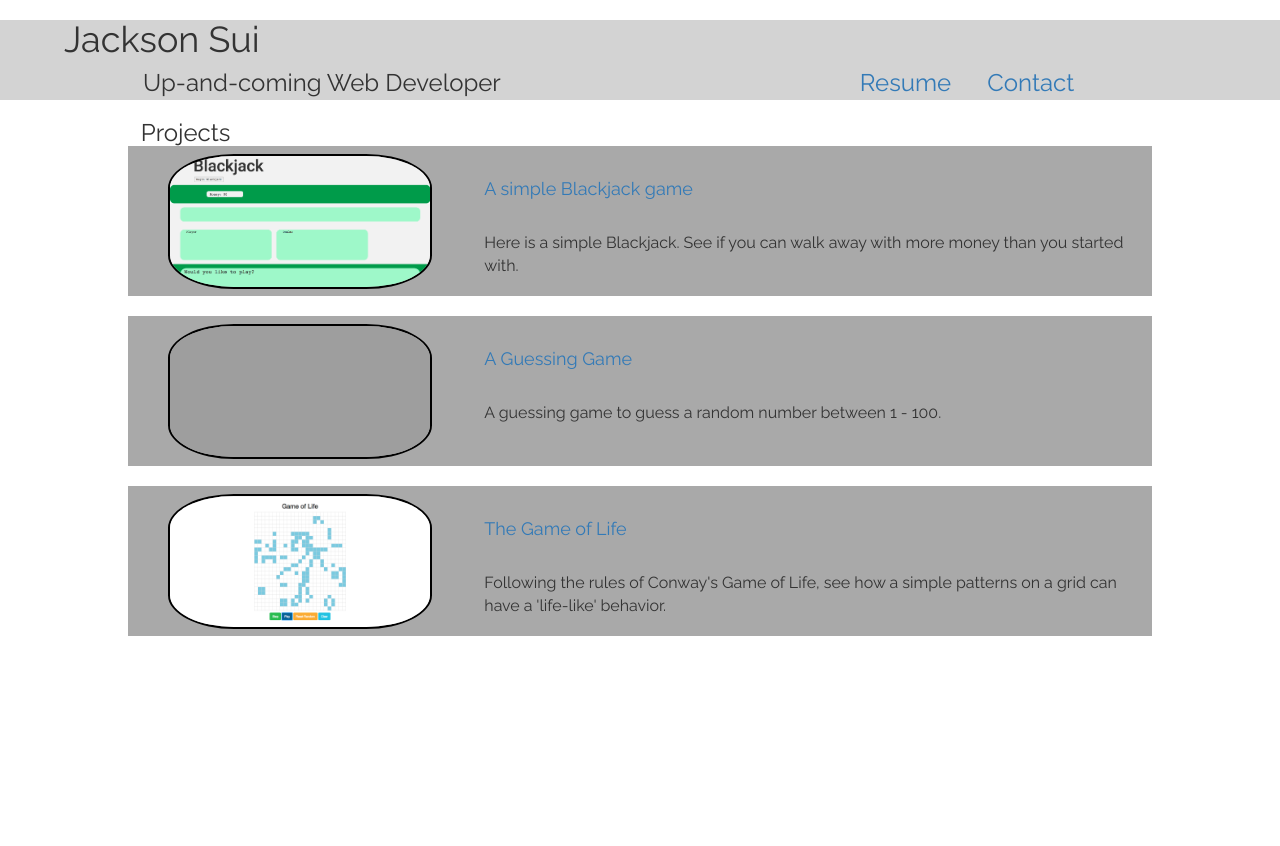
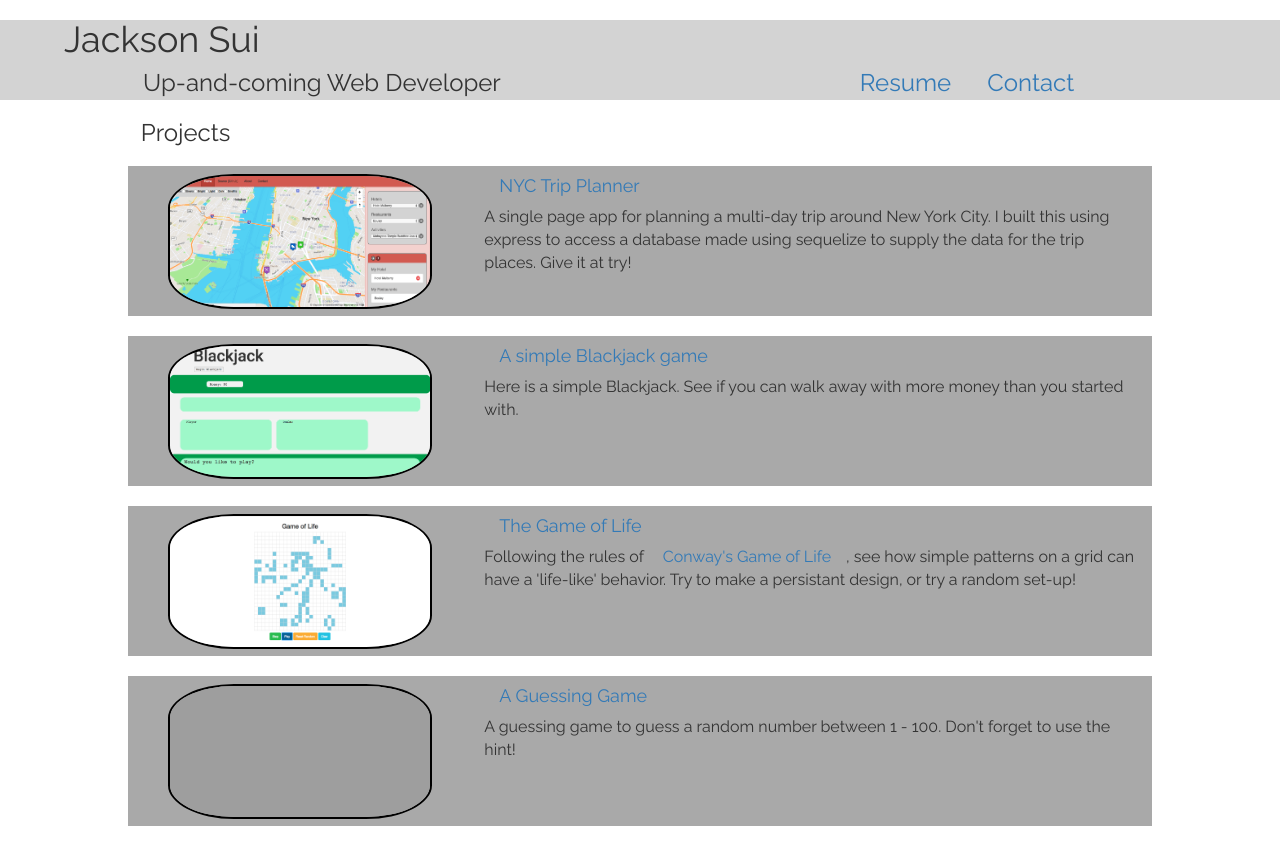
Before and after one commit to Kiro705/profilePage, a plain HTML site: page index.html in a window 1280 px wide. Before the commit the page ends 800 px from the top, so only its background shows below. Drawn offline with nearby package versions, Linux system fonts and the light colour scheme; grey boxes are pictures that could not be loaded.

Commit message:
added Trip Planner

```diff
--- a/index.html
+++ b/index.html
@@ -28,33 +28,47 @@
             <h3 id='pro'>Projects</h3>
           </div>
           <ul id='list'>
+
+            <li id='tripPlanner' class='project'>
+              <div class = "col-md-4 pro_img">
+                <a href="https://jsui1-trip-planner.herokuapp.com/"><img class = 'image' src='./img/Trip_planner_img.png' alt='Trip Planner image' ></a>
+              </div>
+              <div class = 'col-md-8 pro_text'>
+                <h4><a href="https://jsui1-trip-planner.herokuapp.com/">NYC Trip Planner</a></h4>
+                <p>A single page app for planning a multi-day trip around New York City.  I built this using express to access a database made using sequelize to supply the data for the trip places.  Give it at try!</p>
+              </div>
+            </li>
+
             <li id='blackjack' class='project'>
               <div class = "col-md-4 pro_img">
                 <a href="http://kiro705.github.io/Blackjack/"><img class = 'image' src='./img/Blackjack_img.png' alt='Blackjack image' ></a>
               </div>
               <div class = 'col-md-8 pro_text'>
-                <a href="http://kiro705.github.io/Blackjack/"><h4>A simple Blackjack game</h4></a>
+                <h4><a href="http://kiro705.github.io/Blackjack/">A simple Blackjack game</a></h4>
                 <p>Here is a simple Blackjack.  See if you can walk away with more money than you started with.</p>
               </div>
             </li>
+
+            <li id='gameOfLife' class='project'>
+              <div class = "col-md-4 pro_img">
+                <a href="https://kiro705.github.io/game-of-life/"><img class = 'image' src='./img/Game_of_life_image.png' alt='Game of Life image' ></a>
+              </div>
+              <div class = 'col-md-8 pro_text'>
+                <h4><a href="https://kiro705.github.io/game-of-life/">The Game of Life</a></h4>
+                <p>Following the rules of <a href = "https://en.wikipedia.org/wiki/Conway%27s_Game_of_Life">Conway's Game of Life</a>, see how simple patterns on a grid can have a 'life-like' behavior.  Try to make a persistant design, or try a random set-up!</p>
+              </div>
+            </li>
+
             <li id='guessing' class='project'>
               <div class = "col-md-4 pro_img">
                 <a href='https://kiro705.github.io/GuessingGame-Part3/'><img class = 'image' src='./img/Guessing_game_img.png' alt='Guessing game image' ></a>
               </div>
               <div class = 'col-md-8 pro_text'>
-                <a href="https://kiro705.github.io/GuessingGame-Part3/"><h4>A Guessing Game</h4></a>
-                <p>A guessing game to guess a random number between 1 - 100.</p>
+                <h4><a href="https://kiro705.github.io/GuessingGame-Part3/">A Guessing Game</a></h4>
+                <p>A guessing game to guess a random number between 1 - 100.  Don't forget to use the hint!</p>
               </div>
             </li>
-            <li id='gameOfLife' class='project'>
-              <div class = "col-md-4 pro_img">
-                <a href="https://kiro705.github.io/game-of-life/"><img class = 'image' src='./img/Game_of_life_image.png' alt='Game of Life image' ></a>
-              </div>
-              <div class = 'col-md-8 pro_text'>
-                <a href="https://kiro705.github.io/game-of-life/"><h4>The Game of Life</h4></a>
-                <p>Following the rules of Conway's Game of Life, see how a simple patterns on a grid can have a 'life-like' behavior.</p>
-              </div>
-            </li>
+
           </ul>
         </div>
       </div>
@@ -63,5 +77,5 @@
 
     </div>
   </body>
-  <script src='js/profile.js'></script>
+  <script type="text/javascript" src='js/profile.js'></script>
 </html>
```
Also changed, not shown: img/Trip_planner_img.png (added).
